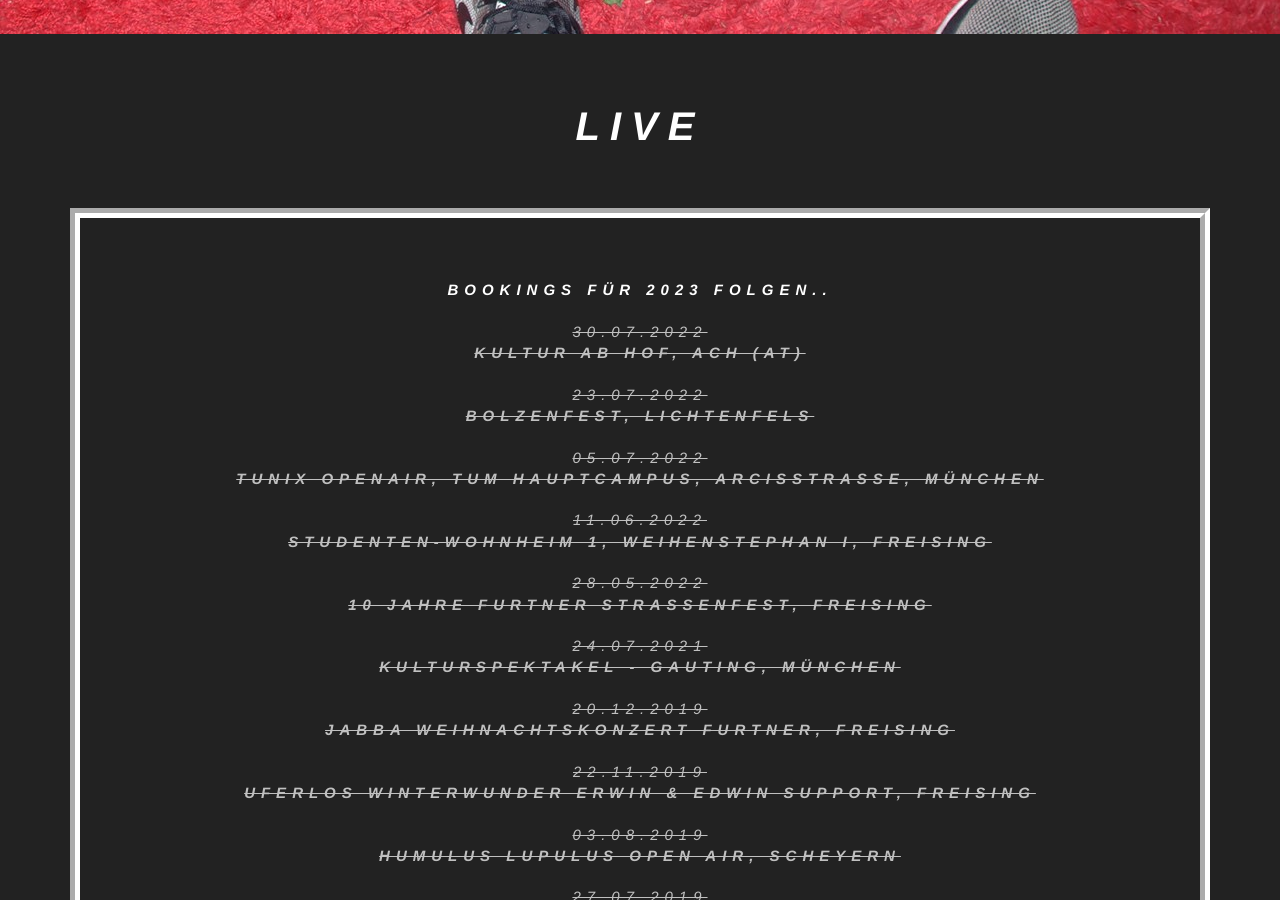
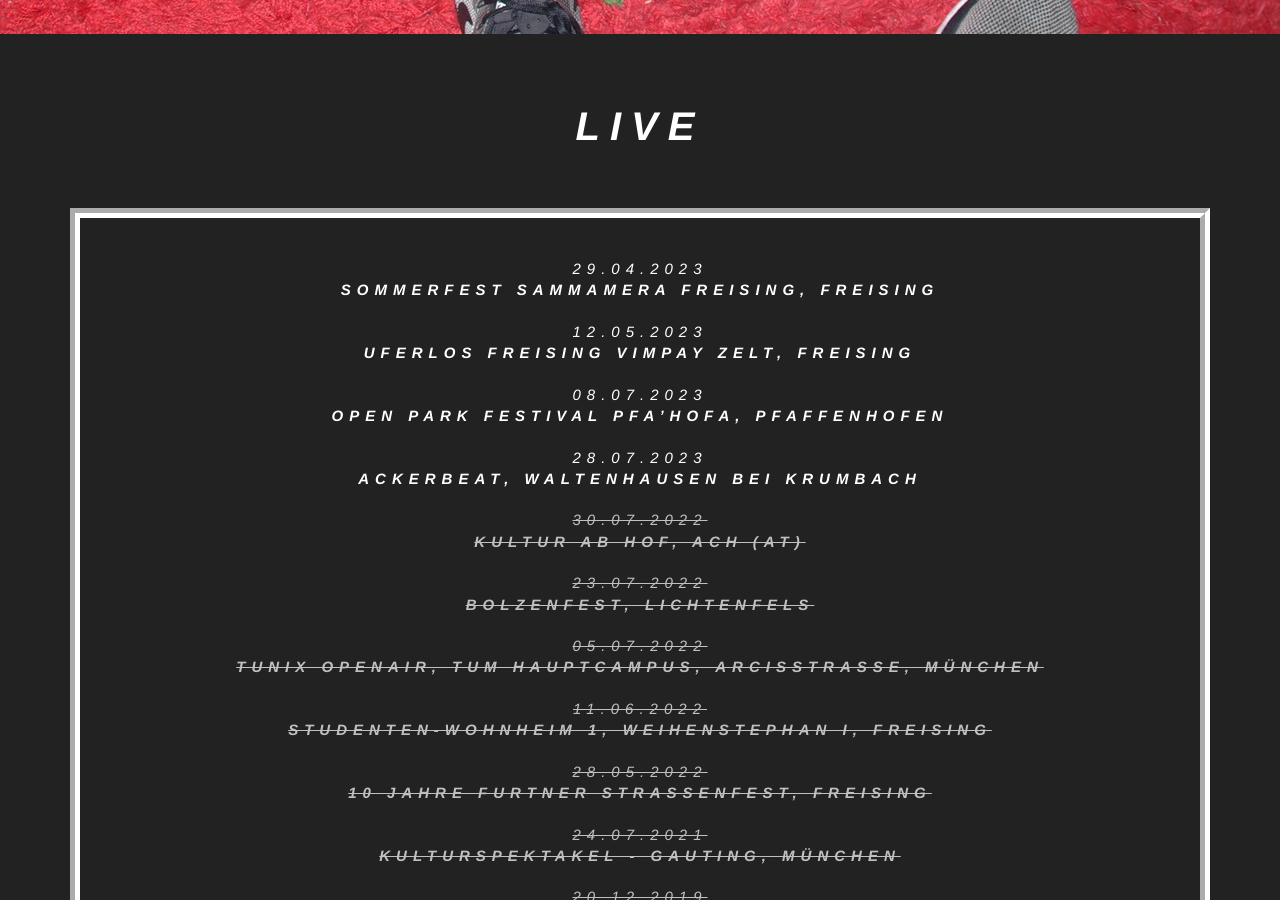
Before and after one commit to jabbadafunk/jabbadafunk.github.io, a Jekyll site: the page built from index.html, in a window 1280 px wide and 900 px high, scrolled down 866 px. Built offline with Jekyll 4.4.1, drawn with Linux system fonts in a browser that asks for light colours.

Commit message:
Update gigs.yml

```diff
--- a/_data/gigs.yml
+++ b/_data/gigs.yml
@@ -1,8 +1,16 @@
 ---
-- location: Bookings für 2023 folgen..
+- location: Sommerfest Sammamera Freising, Freising
+  date: 2023-04-29 19:30:00 +0000
   completed: false
-
-
+- location: Uferlos Freising Vimpay Zelt, Freising
+  date: 2023-05-12 19:00:00 +0000
+  completed: false
+- location: Open Park Festival PFA’HOFA, Pfaffenhofen
+  date: 2023-07-08 15:00:00 +0000
+  completed: false
+- location: Ackerbeat, Waltenhausen bei Krumbach
+  date: 2023-07-28 20:00:00 +0000
+  completed: false
 - location: Kultur ab Hof, Ach (AT)
   date: 2022-07-30T00:00:00.000+00:00
   completed: true
```
